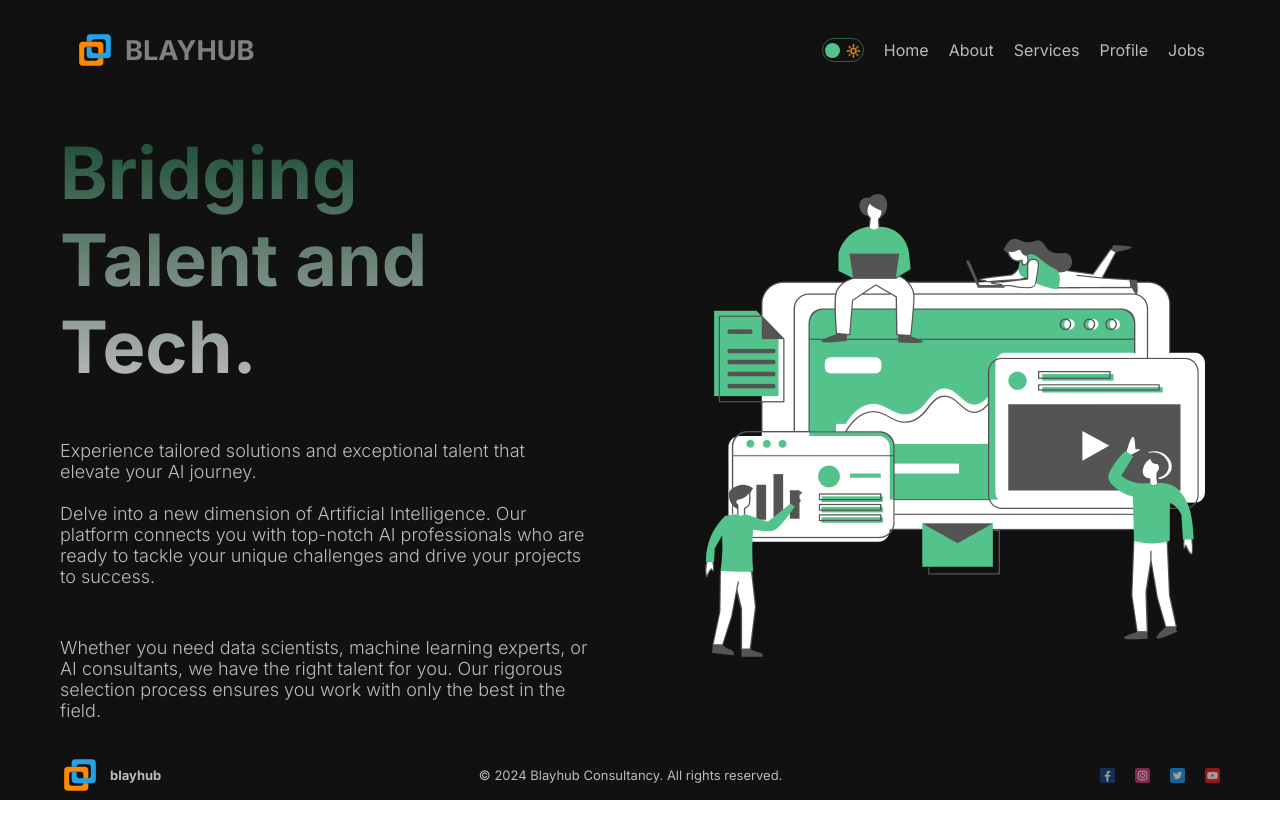
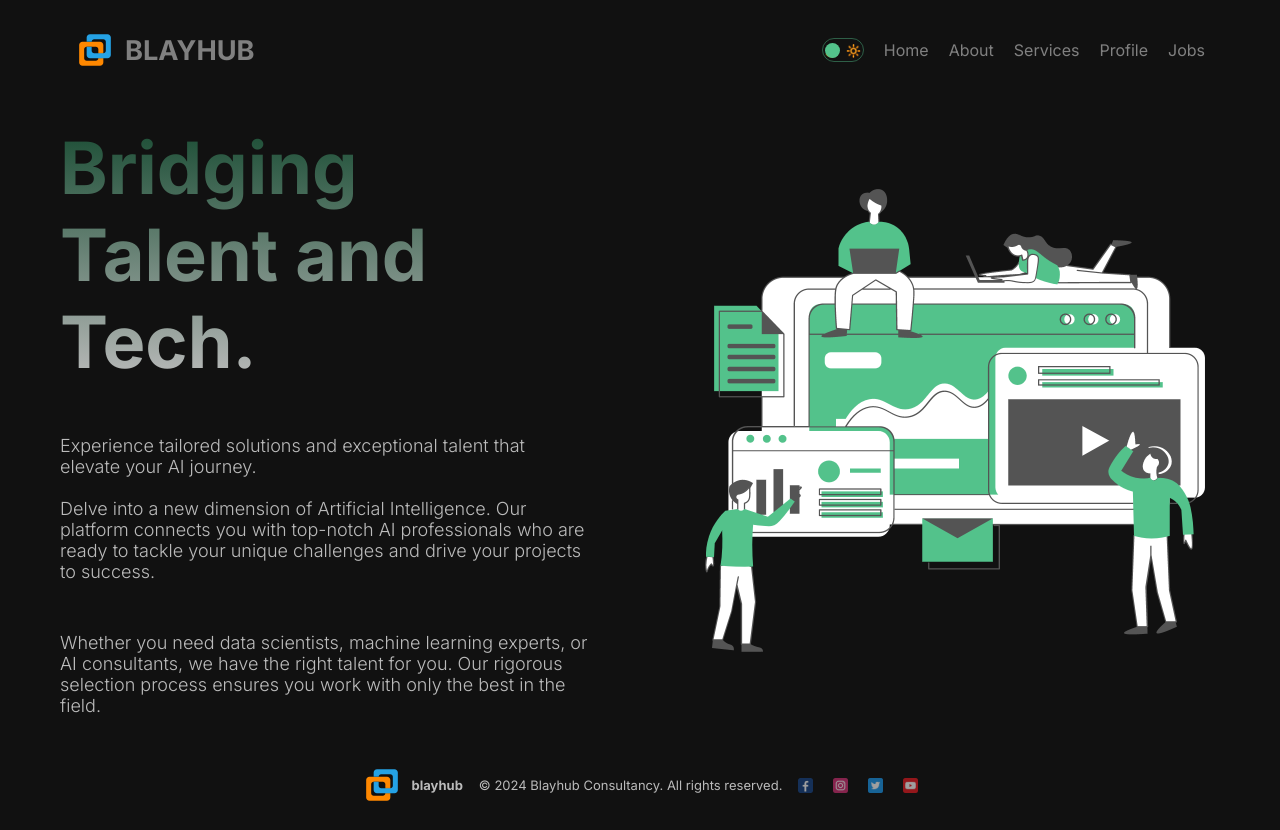
Before and after one commit to Seunfola/blayhub, a Next.js app: page / in a window 1280 px wide. Before the commit the page ends 800 px from the top, so only its background shows below. Built offline with nearby package versions, Linux system fonts and the light colour scheme.

Commit message:
fixing the databse storage and the navbar

```diff
--- a/src/app/apply/[id]/page.module.css
+++ b/src/app/apply/[id]/page.module.css
@@ -38,7 +38,10 @@
 .textarea {
   resize: vertical;
 }
-
+.required {
+    color: red;
+    font-weight: bold;
+}
 .button {
   width: 50%;
   margin: auto;
--- a/src/components/footer/Footer.jsx
+++ b/src/components/footer/Footer.jsx
@@ -10,7 +10,7 @@ const Footer = () => {
         <Image src="/logo.svg" alt="Blay-hub Exchange Logo" className={styles.logoImage} width={50} height={50} />
         <Link href="/" className={styles.logoText}>blayhub</Link>
       </div>
- <div>&copy; 2024 Blayhub Consultancy. All rights reserved.</div>
+ <div className={styles.text}>&copy; 2024 Blayhub Consultancy. All rights reserved.</div>
       <div className={styles.social}>
         <Image src="/1.png" width={15} height={15} className={styles.icon} alt='facebook' />
         <Image src="/2.png" width={15} height={15} className={styles.icon} alt='insta' />
--- a/src/components/footer/footer.module.css
+++ b/src/components/footer/footer.module.css
@@ -4,6 +4,14 @@
     align-items:center;
     font-size: 13px;
     justify-content:space-between;
+    gap:1rem;
+    margin: 20px auto;
+}
+.text{
+  display:flex;
+  align-items:center;
+  font-size: 13px;
+  justify-content:space-between;
 }
 .social{
     display: flex;
--- a/src/components/navbar/navbar.module.css
+++ b/src/components/navbar/navbar.module.css
@@ -5,6 +5,7 @@
   align-items: center;
   padding: 0 15px;
   position: relative;
+
 }
 
 .logoContainer {
@@ -30,6 +31,7 @@
   align-items: center;
   gap: 20px;
   transition: all 0.3s ease;
+  color: grey;
 }
 
 .link {
@@ -74,7 +76,7 @@
   }
 
   .links {
-    right: -65px;
+    right: -55px;
     top: 40px;
   }
 }
```
Also changed, not shown: src/app/apply/[id]/page.jsx (+21 -0 lines).
